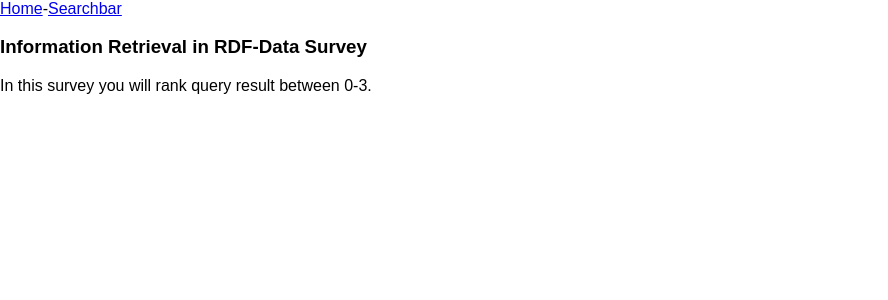
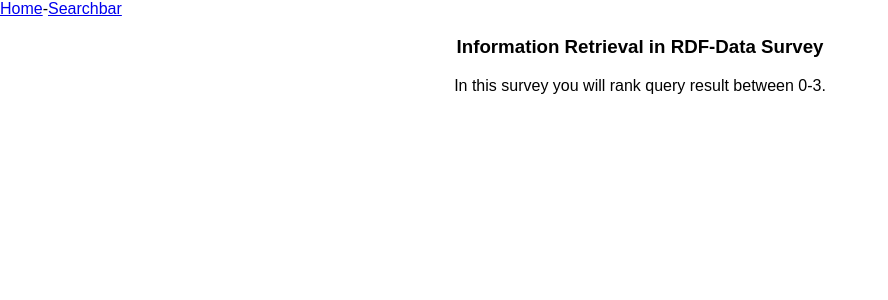
Before and after one commit to martinbg1/rdf-ir, a Flask app: page /drug/ in a window 1280 px wide. Shown: the part 119-419 px from the top of the page, without its empty margins (0-888 px from the left). Run offline with Flask 2, Linux system fonts and the light colour scheme.

Commit message:
Add index styling

```diff
--- a/WebApp/static/css/main.css
+++ b/WebApp/static/css/main.css
@@ -39,10 +39,32 @@ body {
     flex-wrap: wrap;
 }
 
-.qr, .f {
+.qr, .f{
     flex: 0 49%;
     margin: 0 auto;
 }
+
+.text_center {
+    text-align: center;
+}
+
+.index_container {
+    width:100%;
+    display: flex;
+    justify-content: center;
+}
+
+.index_container > div {
+    border: 1px solid black;
+    padding: 5px 10px 5px 10px;
+    margin: 50px;
+}
+
+.index_container input {
+    margin: 0 auto;
+    display: block;
+}
+
 
 /*
     Form styling
--- a/WebApp/templates/index.html
+++ b/WebApp/templates/index.html
@@ -6,18 +6,28 @@
 {% endblock %}
 {% block body %}
 
-<h3>Information Retrieval in RDF-Data Survey</h3>
+<h3 class="text_center">Information Retrieval in RDF-Data Survey</h3>
 
-<p>In this survey you will rank query result between 0-3. </p>
+<p class="text_center">In this survey you will rank query result between 0-3. </p>
 
+<div class="index_container">
     {% if disease_queries %}
+
+    <div id="survey_start">
+        <p>In this survey you will rank relevant diseases and symptoms to a given query</p>
         <form action="/handleQuery?dataset=disease" method="post">
             <input class="submit" type="submit" value="Disease dataset" />
         </form>
+    </div>
     {% endif %}
     {% if movie_queries %}
-    <form action="/handleQuery?dataset=movie" method="post">
+    <div id="survey_start">
+        <p>In this survey you will rank relevant movies and directors to a given query</p>
+        <form action="/handleQuery?dataset=movie" method="post" valign="value">
             <input class="submit" type="submit" value="Movie dataset" />
         </form>
+    </div>
     {% endif %}
+</div>
+
 {% endblock %}
```
Also changed, not shown: WebApp/views/pages.py (+6 -11 lines). Lines whose indentation alone changed are shown as unchanged.
